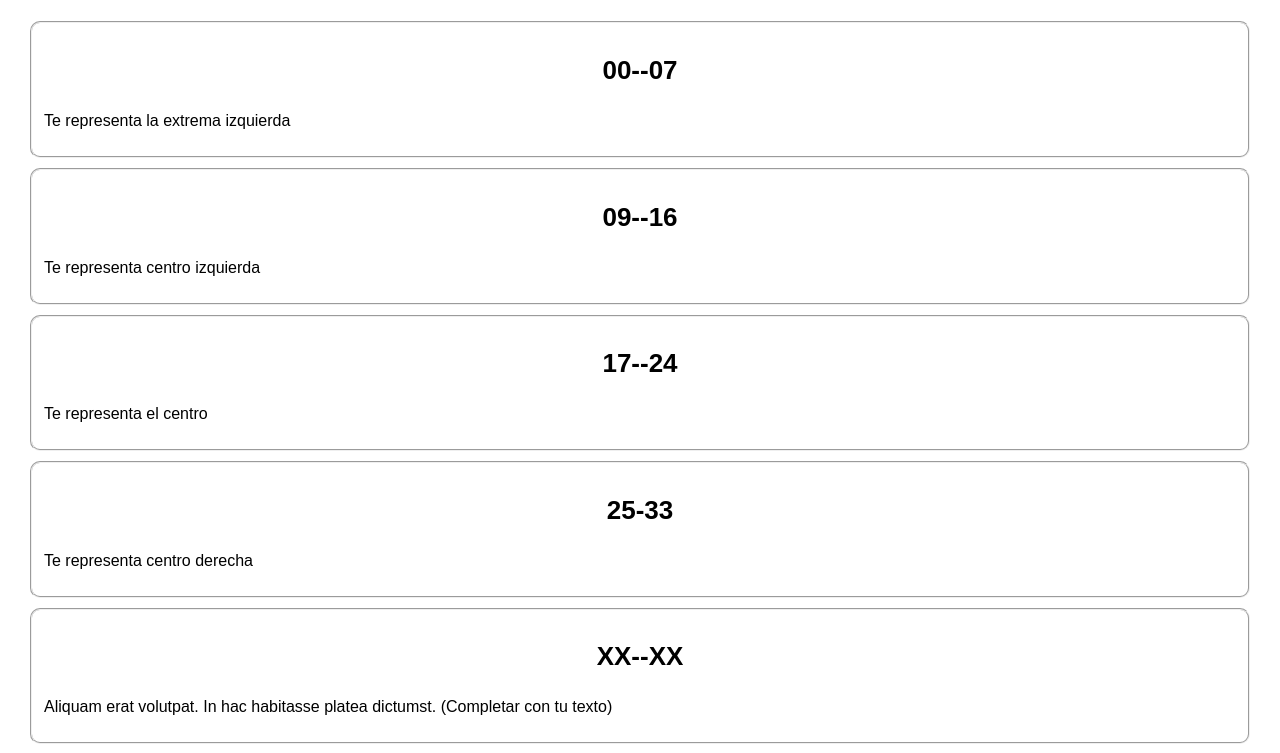
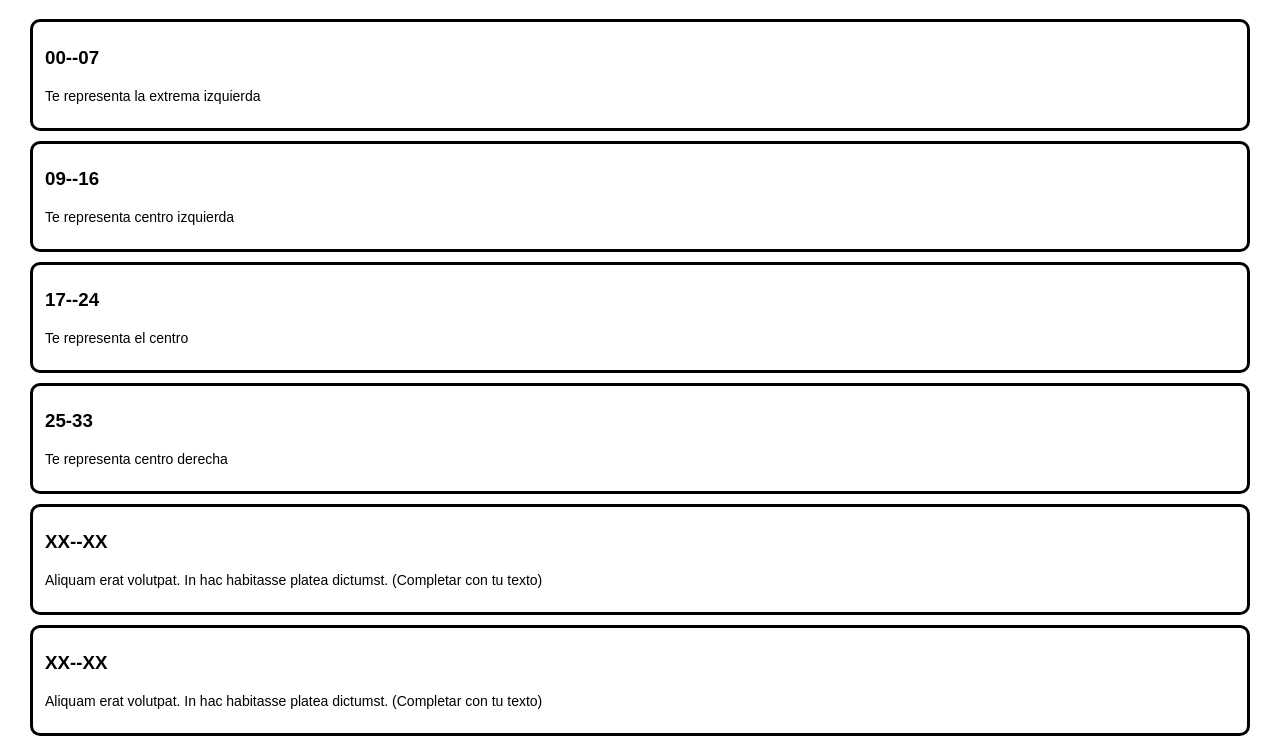
Before and after one commit to gian-marchisio/VIA-Cuestionario, a plain HTML site: page resume.html in a window 1280 px wide. Shown: the part 283-1036 px from the top of the page. Drawn offline with Linux system fonts and the light colour scheme.

Commit message:
Update resume.css

```diff
--- a/resume.css
+++ b/resume.css
@@ -7,12 +7,23 @@ h2 {
 fieldset {
     margin: 10px;
     border-radius: 10px;
+    border: 3px solid #000;
 }
 
-h3 {
-    font-size: 26px;
+h6 {
+    font-size: 15px;
     font-weight: bold;
+    text-align: right;
+    margin-top: 0;
+}
+
+h5 {
+    font-size: 20px;
     text-align: center;
+}
+
+p {
+    font-size: 14px;
 }
 
 .menu {
@@ -40,9 +51,9 @@ body {
     font-family: Arial, sans-serif;
     margin: 20px;
     user-select: none;
-  }
+}
 
   /* Cambiar el cursor a default (flecha) */
-  p, h1, h2, h3, h4, h5, h6, span, div {
+p, h1, h2, h3, h4, h5, h6, span, div {
     cursor: default;
-  }
+}
```
